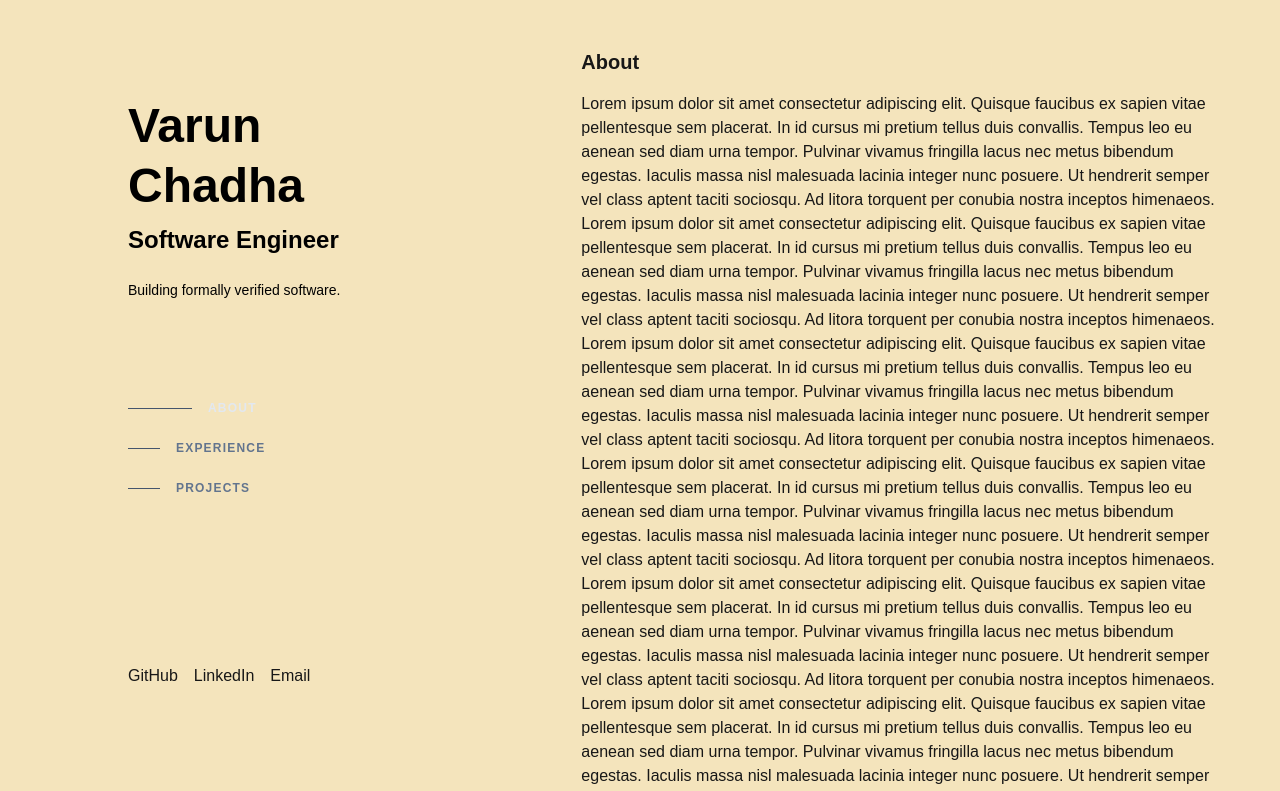
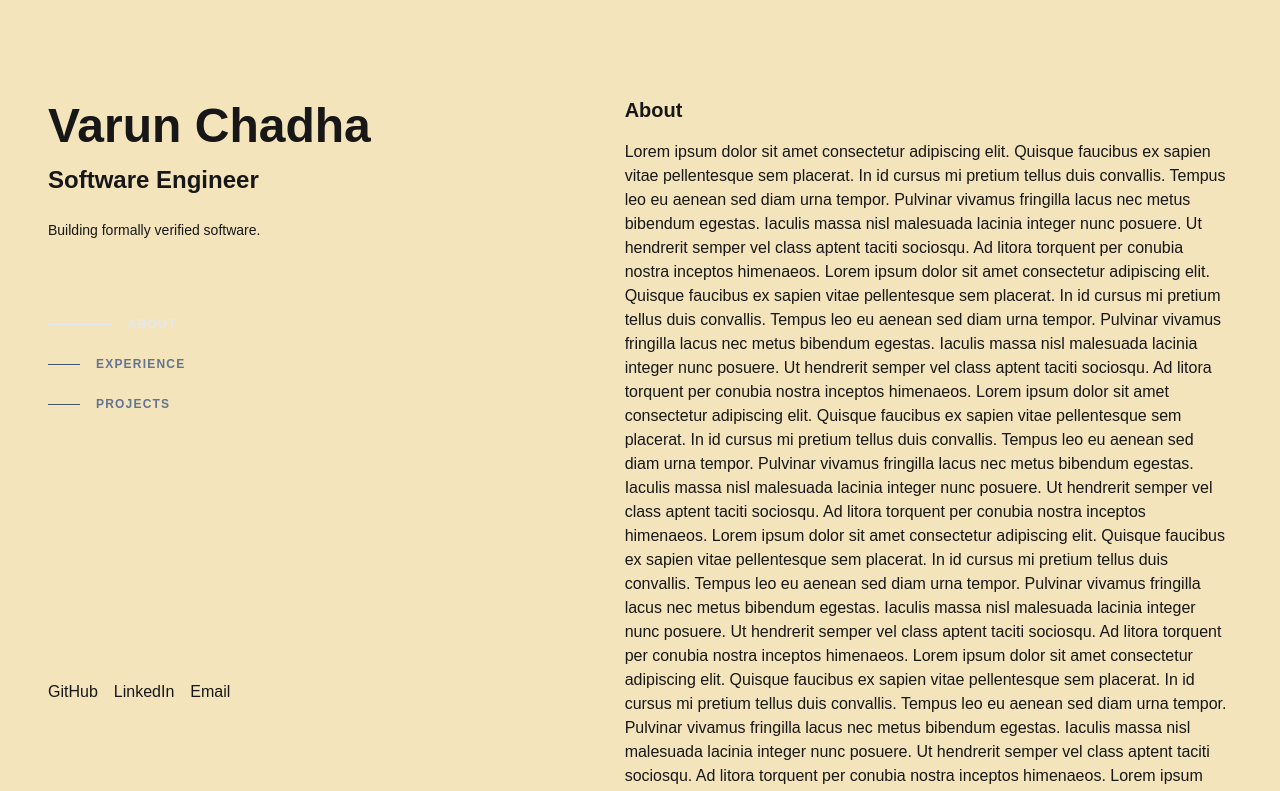
Before and after one commit to vchadha/portfolio, a Next.js app: page / in a window 1280 px wide. Shown: the top 791 px of the page. Built offline with nearby package versions, Linux system fonts and the light colour scheme.

Commit message:
Change to use sticky for profile aside

```diff
--- a/src/app/globals.css
+++ b/src/app/globals.css
@@ -12,6 +12,16 @@
   --font-mono: var(--font-geist-mono);
 }
 
+html {
+  scroll-behavior: smooth;
+}
+
+@media (prefers-reduced-motion: reduce) {
+  html {
+    scroll-behavior: auto;
+  }
+}
+
 @media (prefers-color-scheme: dark) {
   :root {
     --background: #0a0a0a;
@@ -24,3 +34,12 @@ body {
   color: var(--foreground);
   font-family: Arial, Helvetica, sans-serif;
 }
+
+nav a.active .nav-indicator {
+  width: 4rem;
+  background-color: rgb(226 232 240);
+}
+
+nav a.active .nav-text {
+  color: rgb(226 232 240);
+}
--- a/src/app/page.tsx
+++ b/src/app/page.tsx
@@ -1,39 +1,9 @@
-"use client";
-
-import { useState, useEffect } from "react";
-import { useScrollMemory } from "@/hooks/useScrollMemory";
 import ProfileAside from "@/components/ProfileAside";
 import About from "@/components/sections/About";
 import Experience from "@/components/sections/Experience";
 import Projects from "@/components/sections/Projects";
 
 export default function Home() {
-  const [isRestoring, setIsRestoring] = useState(true);
-
-  useScrollMemory();
-
-  useEffect(() => {
-    const prefersReduced = window.matchMedia(
-      "(prefers-reduced-motion: reduce)"
-    ).matches;
-
-    const savedScrollY = Number(sessionStorage.getItem("scrollY") ?? 0);
-    const savedSection = sessionStorage.getItem("activeSection") ?? "#about";
-
-    window.scrollTo({ top: savedScrollY, behavior: "instant" as ScrollBehavior });
-
-    if (!prefersReduced) {
-      requestAnimationFrame(() => {
-        document
-          .querySelector(savedSection)
-          ?.scrollIntoView({ behavior: "smooth", block: "start" });
-        setIsRestoring(false);
-      });
-    } else {
-      setIsRestoring(false);
-    }
-  }, []);
-
   return (
     <>
       <a href="#content" className="sr-only focus:not-sr-only">
@@ -42,19 +12,18 @@ export default function Home() {
       <a href="#nav" className="sr-only focus:not-sr-only">
         Skip to navigation
       </a>
-      <div
-        className={`
-          flex flex-col md:flex-row min-h-screen w-full
-          transition-opacity duration-300
-          ${isRestoring ? "opacity-0" : "opacity-100"}
-        `}
-      >
-        <ProfileAside />
-        <main id="content" className="md:w-7/12 w-full flex-1 p-6 md:p-12">
-          <About />
-          <Experience />
-          <Projects />
-        </main>
+      <div className="mx-auto min-h-screen max-w-screen-xl px-6 lg:px-12">
+        <div className="lg:flex lg:justify-between lg:gap-4">
+          <ProfileAside />
+          <main
+            id="content"
+            className="pt-24 lg:w-[52%] lg:py-24"
+          >
+            <About />
+            <Experience />
+            <Projects />
+          </main>
+        </div>
       </div>
     </>
   );
--- a/src/components/ProfileAside.tsx
+++ b/src/components/ProfileAside.tsx
@@ -53,54 +53,44 @@ export default function ProfileAside() {
   return (
     <aside
       aria-label="Profile"
-      className="md:sticky md:top-0 md:h-screen md:w-5/12 w-full p-6 md:py-24 md:px-32 flex flex-col"
+      className="lg:sticky lg:top-0 lg:flex lg:max-h-screen lg:w-[48%] lg:flex-col lg:justify-between lg:py-24 w-full py-12"
     >
       <div aria-live="polite" aria-atomic="true" className="sr-only">
         {announcement}
       </div>
 
-      <h1 className="text-5xl font-bold leading-tight mb-2 text-black dark:text-zinc-50">
+      <div>
+        <h1 className="text-5xl font-bold leading-tight mb-2">
           Varun Chadha
         </h1>
-      <p className="text-2xl font-semibold mb-6 text-black dark:text-zinc-50">
+        <p className="text-2xl font-semibold mb-6">
           Software Engineer
         </p>
-      <p className="text-sm font-light mb-6 text-black dark:text-zinc-50">
+        <p className="text-sm font-light mb-6">
           Building formally verified software.
         </p>
 
-      <nav id="nav" aria-label="On-page navigation" className="mb-8">
+        <nav id="nav" aria-label="On-page navigation">
           <ul className="mt-16">
             {navItems.map((item) => {
-            const isHighlighted = visibleSection === item.href;
+              const isVisible = visibleSection === item.href;
 
               return (
                 <li key={item.href}>
                   <Link
                     href={item.href}
+                    className={`group flex items-center py-3 ${isVisible ? "active" : ""}`}
                     aria-current={activeSection === item.href ? "location" : undefined}
-                  className="group flex items-center py-3"
                     onClick={(e) => {
                       e.preventDefault();
                       navigateTo(item.href);
                     }}
                   >
                     <span
-                    className={`
-                      mr-4 h-px bg-slate-600 transition-all duration-300 ease-out
-                      motion-reduce:transition-none
-                      group-hover:w-16 group-hover:bg-slate-200
-                      group-focus-visible:w-16 group-focus-visible:bg-slate-200
-                      ${isHighlighted ? "w-16 bg-slate-200" : "w-8"}
-                    `}
+                      className="nav-indicator mr-4 h-px w-8 bg-slate-600 transition-all duration-300 ease-out motion-reduce:transition-none group-hover:w-16 group-hover:bg-slate-200 group-focus-visible:w-16 group-focus-visible:bg-slate-200"
                     />
                     <span
-                    className={`
-                      text-xs font-bold uppercase tracking-widest
-                      transition-colors duration-300 motion-reduce:transition-none
-                      group-hover:text-slate-200 group-focus-visible:text-slate-200
-                      ${isHighlighted ? "text-slate-200" : "text-slate-500"}
-                    `}
+                      className="nav-text text-xs font-bold uppercase tracking-widest text-slate-500 transition-colors duration-300 motion-reduce:transition-none group-hover:text-slate-200 group-focus-visible:text-slate-200"
                     >
                       {item.label}
                     </span>
@@ -110,8 +100,9 @@ export default function ProfileAside() {
             })}
           </ul>
         </nav>
+      </div>
 
-      <div className="mt-auto mb-4">
+      <div className="mt-auto pt-8">
         <ul className="flex gap-4">
           <li>
             <a href="https://github.com/your-username" aria-label="GitHub profile" className="hover:underline">
--- a/src/hooks/useScrollMemory.ts
+++ /dev/null
@@ -1,22 +0,0 @@
-import { useEffect } from "react";
-
-/**
- * Persists window.scrollY to sessionStorage on every scroll event.
- * Throttled via requestAnimationFrame to avoid performance issues.
- */
-export function useScrollMemory() {
-  useEffect(() => {
-    let ticking = false;
-    const handleScroll = () => {
-      if (!ticking) {
-        requestAnimationFrame(() => {
-          sessionStorage.setItem("scrollY", String(window.scrollY));
-          ticking = false;
-        });
-        ticking = true;
-      }
-    };
-    window.addEventListener("scroll", handleScroll, { passive: true });
-    return () => window.removeEventListener("scroll", handleScroll);
-  }, []);
-}
```
Lines whose indentation alone changed are shown as unchanged.
